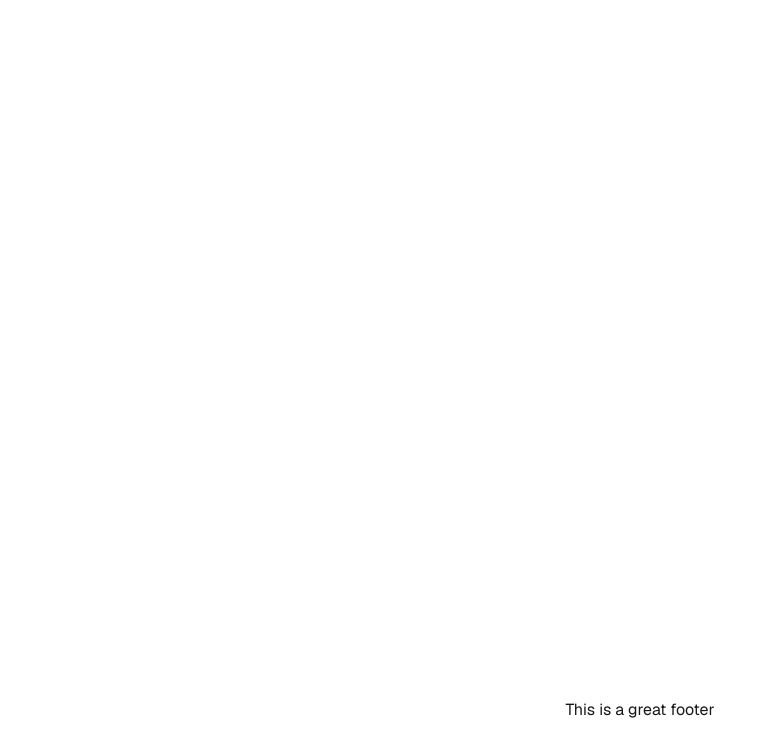
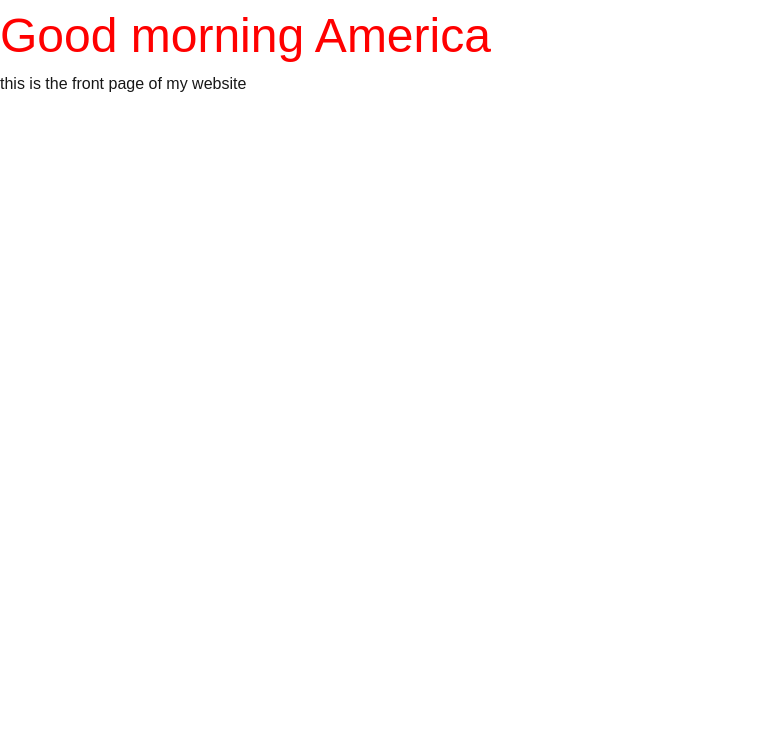
Before and after one commit to mwufi/persepolis, a Next.js app: page / in a window 1280 px wide. Shown: the top 756 px of the page, without its empty margins (0-775 px from the left). Built offline with nearby package versions, Linux system fonts and the light colour scheme.

Commit message:
even the front page

```diff
--- /dev/null
+++ b/app/page.mdx
@@ -0,0 +1,3 @@
+# Good morning America
+
+this is the front page of my website
--- a/app/page.tsx
+++ /dev/null
@@ -1,14 +0,0 @@
-import Image from "next/image";
-
-export default function Home() {
-  return (
-    <div className="grid grid-rows-[20px_1fr_20px] items-center justify-items-center min-h-screen p-8 pb-20 gap-16 sm:p-20 font-[family-name:var(--font-geist-sans)]">
-      <main className="flex flex-col gap-8 row-start-2 items-center sm:items-start">
-
-      </main>
-      <footer className="row-start-3 flex gap-6 flex-wrap items-center justify-center">
-        This is a great footer
-      </footer>
-    </div>
-  );
-}
--- a/tsconfig.json
+++ b/tsconfig.json
@@ -22,6 +22,6 @@
       "@/*": ["./*"]
     }
   },
-  "include": ["next-env.d.ts", "**/*.ts", "**/*.tsx", ".next/types/**/*.ts"],
+  "include": ["next-env.d.ts", "**/*.ts", "**/*.tsx", ".next/types/**/*.ts", "app/page.mdx"],
   "exclude": ["node_modules"]
 }
```
